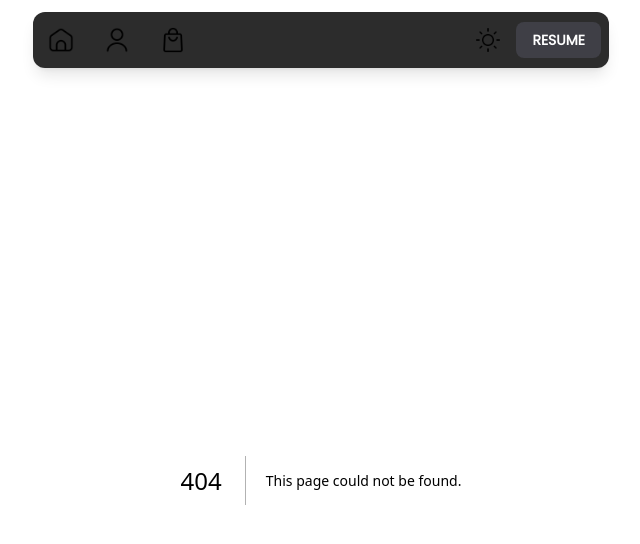
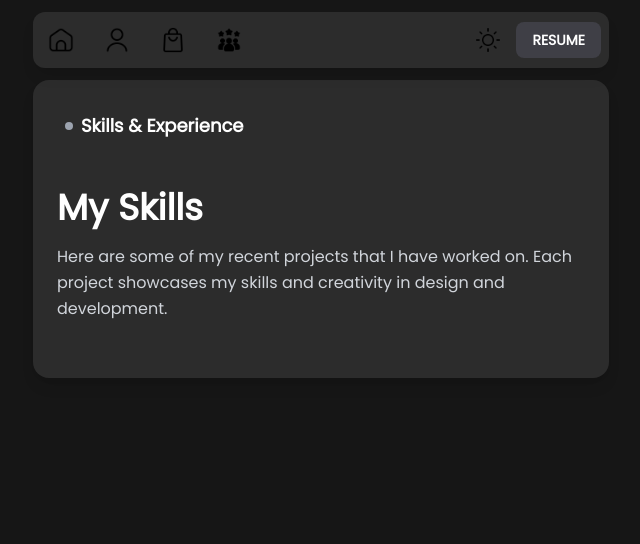
Before and after one commit to MuhammadAhmad338/MyOwnPortfolio, a Next.js app: page /skills in a window 1280 px wide. Before the commit this address had no page. Shown: the top 544 px of the page, without its empty margins (319-959 px from the left). Built offline with nearby package versions, Linux system fonts and the light colour scheme.

Commit message:
latest commits

```diff
--- a/app/components/Header.tsx
+++ b/app/components/Header.tsx
@@ -6,9 +6,11 @@ import home from '../../public/home.png';
 import React, { FC, useState } from 'react';
 import darkmode from '../../public/darkmode.png';
 import lightmode from '../../public/lightmode.png';
+import { toggleDarkMode } from '../Slices/themeSlice';
+import { useSelector, useDispatch } from 'react-redux'
 import userprofile from '../../public/userprofile.png';
-import { toggleDarkMode } from '../Slices/themeSlice';
-import { useSelector, useDispatch } from 'react-redux';
+import customer from '../../public/review-customer.png';
+
 
 const NavBar: FC = () => {
   const darkMode = useSelector((state: any) => state.theme.darkMode);
@@ -59,8 +61,8 @@ const NavBar: FC = () => {
               <div className="relative group">
                 <button
                   className={`w-10 h-10 flex items-center justify-center rounded-full transition-colors duration-200
-      ${darkMode ? 'text-white hover:bg-zinc-700' : 'text-gray-800 hover:bg-gray-200'}
-      focus:outline-none`}
+                  ${darkMode ? 'text-white hover:bg-zinc-700' : 'text-gray-800 hover:bg-gray-200'}
+                   focus:outline-none`}
                 >
                   <Image src={userprofile} alt="Home" width={26} height={26} />
                 </button>
@@ -75,13 +77,29 @@ const NavBar: FC = () => {
               <div className="relative group">
                 <button
                   className={`w-10 h-10 flex items-center justify-center rounded-full transition-colors duration-200
-      ${darkMode ? 'text-white hover:bg-zinc-700' : 'text-gray-800 hover:bg-gray-200'}
-      focus:outline-none`}
+                   ${darkMode ? 'text-white hover:bg-zinc-700' : 'text-gray-800 hover:bg-gray-200'}
+                  focus:outline-none`}
                 >
                   <Image src={bag} alt="Home" width={26} height={26} />
                 </button>
                 <div className={`absolute bottom-full -mb-2 left-1/2 transform -translate-x-1/2 px-2 py-1 rounded-full text-xs font-medium opacity-0 group-hover:opacity-100 transition-opacity duration-200 pointer-events-none ${darkMode ? 'bg-zinc-800 text-white' : 'bg-white text-gray-800'} shadow-md`}>
                   projects
+                </div>
+              </div>
+            </Link>
+
+            {/* Calendar icon */}
+            <Link href="/skills">
+              <div className="relative group">
+                <button
+                  className={`w-10 h-10 flex items-center justify-center rounded-full transition-colors duration-200
+                ${darkMode ? 'text-white hover:bg-zinc-700' : 'text-gray-800 hover:bg-gray-200'}
+               focus:outline-none`}
+                >
+                  <Image src={customer} alt="Home" width={26} height={26} />
+                </button>
+                <div className={`absolute bottom-full -mb-2 left-1/2 transform -translate-x-1/2 px-2 py-1 rounded-full text-xs font-medium opacity-0 group-hover:opacity-100 transition-opacity duration-200 pointer-events-none ${darkMode ? 'bg-zinc-800 text-white' : 'bg-white text-gray-800'} shadow-md`}>
+                  skills
                 </div>
               </div>
             </Link>
--- a/app/page.tsx
+++ b/app/page.tsx
@@ -11,11 +11,11 @@ import React, { FC, useEffect, useState } from 'react';
 
 const Home: FC = () => {
 
+    const router = useRouter();
     const darkMode = useSelector((state: any) => state.theme.darkMode);
     const [mounting, setMounting] = useState(true);
     const [prevDarkMode, setPrevDarkMode] = useState(darkMode);
 
-    const router = useRouter();
 
     useEffect(() => {
         setMounting(false);
@@ -114,7 +114,7 @@ const Home: FC = () => {
                         <div className={`w-2 h-2 ${darkMode ? 'bg-gray-500' : 'bg-gray-400'} rounded-full mr-2`}></div>
                         <span className="text-lg font-medium">Projects</span>
                     </div>
-                    <div className={`${darkMode ? 'text-gray-300' : 'text-gray-500'} flex items-center text-sm`}>
+                    <div onClick={() => router.push("/projects")} className={`${darkMode ? 'text-gray-300' : 'text-gray-500'} flex items-center text-sm`}>
                         <span>View All</span>
                         <svg xmlns="http://www.w3.org/2000/svg" className="h-4 w-4 ml-1" fill="none" viewBox="0 0 24 24" stroke="currentColor">
                             <path strokeLinecap="round" strokeLinejoin="round" strokeWidth={2} d="M14 5l7 7-7 7" />
@@ -128,7 +128,7 @@ const Home: FC = () => {
                             M
                         </div>
                         <div>
-                            <div className="font-medium text-lg">Prank Sounds</div>
+                            <div className="font-bold text-lg">Prank Sounds</div>
                             <div className={`${darkMode ? 'text-gray-400' : 'text-gray-500'} text-sm`}>App development and design</div>
                         </div>
                     </div>
@@ -139,13 +139,16 @@ const Home: FC = () => {
                     </div>
                 </div>
 
-                <div onClick={() => router.push("/product/pixelcount")} className={`${darkMode ? 'bg-zinc-800 hover:bg-zinc-700' : 'bg-white hover:bg-gray-200'} rounded-xl p-6 mb-3 flex items-center justify-between w-full transition-colors duration-200 hover:shadow-lg`}>
+                <div
+                    onClick={() => router.push("/product/pixelcount")}
+                    className={`${darkMode ? 'bg-zinc-800' : 'bg-white'} rounded-xl p-6 mb-3 flex items-center justify-between w-full transition-colors duration-200`}
+                >
                     <div className="flex items-center">
                         <div className="bg-indigo-600 w-12 h-12 rounded-full flex items-center justify-center text-white mr-4">
                             <div className="w-5 h-5 bg-white rounded-sm"></div>
                         </div>
                         <div>
-                            <div className="font-medium text-lg">Pixel Count</div>
+                            <div className="font-bold text-lg">Pixel Count</div>
                             <div className={`${darkMode ? 'text-gray-400' : 'text-gray-500'} text-sm`}>App Design, and development</div>
                         </div>
                     </div>
@@ -156,8 +159,7 @@ const Home: FC = () => {
                     </div>
                 </div>
 
-                {/* Simply Card */}
-                <div onClick={() => router.push("/product/octavpn")} className={`${darkMode ? 'bg-zinc-800 hover:bg-zinc-700' : 'bg-white hover:bg-gray-200'} rounded-xl p-6 mb-3 flex items-center justify-between w-full transition-colors duration-200 hover:shadow-lg`}>
+                <div onClick={() => router.push("/product/octavpn")} className={`${darkMode ? 'bg-zinc-800' : 'bg-white'} rounded-xl p-6 mb-3 flex items-center justify-between w-full transition-colors duration-200 hover:shadow-md hover:shadow-black/20 transition-shadow`}>
                     <div className="flex items-center">
                         <div className="bg-red-400 w-12 h-12 rounded-full flex items-center justify-center text-white mr-4">
                             <svg xmlns="http://www.w3.org/2000/svg" className="h-6 w-6" fill="none" viewBox="0 0 24 24" stroke="currentColor">
@@ -165,7 +167,7 @@ const Home: FC = () => {
                             </svg>
                         </div>
                         <div>
-                            <div className="font-medium text-lg">Octa VPN</div>
+                            <div className="font-bold text-lg">Octa VPN</div>
                             <div className={`${darkMode ? 'text-gray-400' : 'text-gray-500'} text-sm`}>Application Development, Application design</div>
                         </div>
                     </div>
@@ -175,6 +177,7 @@ const Home: FC = () => {
                         </svg>
                     </div>
                 </div>
+
 
             </div>
             {/* Let's work together section */}
--- /dev/null
+++ b/app/skills/page.tsx
@@ -0,0 +1,61 @@
+'use client'
+import React, { useEffect, useState } from 'react';
+import { useSelector } from 'react-redux';
+
+const Skills = () => {
+
+    const [mounting, setMounting] = useState(true);
+    const darkMode = useSelector((state: any) => state.theme.darkMode);
+    const [prevDarkMode, setPrevDarkMode] = useState(darkMode);
+
+
+    // Handle initial mount animation
+    useEffect(() => {
+        setMounting(false);
+    }, []);
+
+    // Track dark mode changes to trigger animation
+    useEffect(() => {
+        setPrevDarkMode(darkMode);
+    }, [darkMode]);
+
+    return (
+        <div
+            className={`
+        ${darkMode ? 'text-white' : 'text-gray-800'}
+        px-2 py-2 rounded-2xl mx-auto w-full max-w-xl shadow-lg
+        transition-all duration-500 ease-in-out
+        ${mounting ? 'opacity-0 translate-y-10' : 'opacity-100 translate-y-0'}
+        ${prevDarkMode !== darkMode ? 'animate-slide-from-bottom' : ''}
+      `}
+            style={{
+                animationDuration: '500ms',
+                backgroundColor: darkMode ? '#2c2c2c' : 'white',
+
+            }}
+        >
+            <div className="flex items-center mb-6 p-6">
+                <div className={`
+          w-2 h-2
+          ${darkMode ? 'bg-gray-400' : 'bg-gray-500'}
+          rounded-full mr-2
+          transition-all duration-500
+        `}></div>
+                <span className="text-lg font-bold">Skills & Experience</span>
+            </div>
+
+            <div className='px-4 mb-8 pb-4'>
+                <h1 className="text-4xl font-bold mb-4 transition-all duration-500">My Skills</h1>
+                <p className={`
+          ${darkMode ? 'text-gray-300' : 'text-gray-600'}
+          leading-relaxed
+          transition-all duration-500
+        `}>
+                    Here are some of my recent projects that I have worked on. Each project showcases my skills and creativity in design and development.
+                </p>
+            </div>
+        </div>
+    )
+}
+
+export default Skills
--- a/package.json
+++ b/package.json
@@ -10,6 +10,8 @@
   },
   "dependencies": {
     "@reduxjs/toolkit": "^2.6.0",
+    "framer-motion": "^12.5.0",
+    "lucide-react": "^0.483.0",
     "next": "15.1.7",
     "react": "^19.0.0",
     "react-dom": "^19.0.0",
```
Also changed, not shown: public/review-customer.png (added), 1 other file (tests, documents, lock files or other folders).
